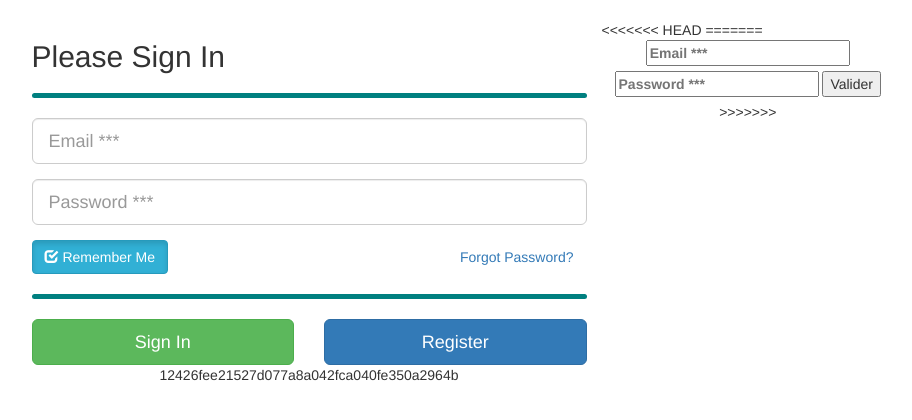
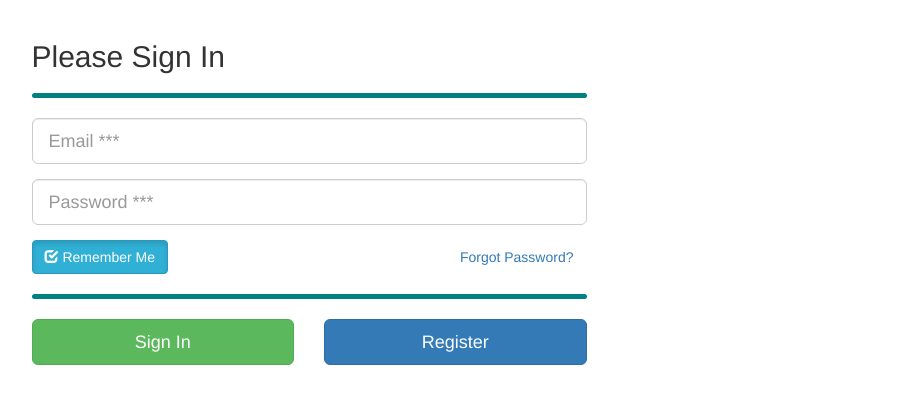
Before and after one commit to iTeam-S/Stat-Logs, a Flask app: page / in a window 1280 px wide. Shown: the top 420 px of the page, without its empty margins (331-1243 px from the left). Run offline with Flask 2, Linux system fonts and the light colour scheme; parts of the project's set-up code (start-up, migrations or seed data) failed here and were passed over; some libraries are stand-ins or nearby versions.

Commit message:
reprise code

```diff
--- a/principal_website/app.py
+++ b/principal_website/app.py
@@ -1,4 +1,4 @@
-from flask import Flask, jsonify, request, render_template, url_for
+from flask import Flask, jsonify, request, render_template, url_for, send_from_directory
 import mysql.connector
 from model import Model
 from datetime import datetime
--- a/principal_website/model.py
+++ b/principal_website/model.py
@@ -3,7 +3,7 @@ import os
 
 class Model():
     def __init__(self):
-<<<<<<< HEAD
+
         self.conn = mysql.connector.connect(user="iteams",
         password="__iteam-s__",
         host='iteam-s.mg',database='ITEAMS')
@@ -11,7 +11,7 @@ class Model():
         self.cursor = self.conn.cursor()
 
     # Method fot the statistic generaly:
-=======
+
         pass
 
     #Method for the connexion to BDD:
@@ -23,7 +23,6 @@ class Model():
 
 
     # Method for the statistic generaly:
->>>>>>> 12426fee21527d077a8a042fca040fe350a2964b
     def statistique(self, date, statut):
         if(statut != ''):
             self.cursor.execute("""
--- a/principal_website/templates/index.html
+++ b/principal_website/templates/index.html
@@ -49,21 +49,6 @@
                 </form>
             </div>
         </div>
-
-<<<<<<< HEAD
-=======
-    <center>
-        <div class="valider">
-            <form action="/" method="post">
-                <label for="email">
-                    <input type="email" id="email" placeholder="Email ***" name="login">
-                </label>
-                <label for="password">
-                    <input type="password" id="password" placeholder="Password ***" name="password">
-                </label>
-                <button type="submit">Valider</button>
-            </form>
->>>>>>> 12426fee21527d077a8a042fca040fe350a2964b
         </div>
         <script src="{{ url_for( 'static', filename='login.js' ) }}"></script>
 </body>
```
